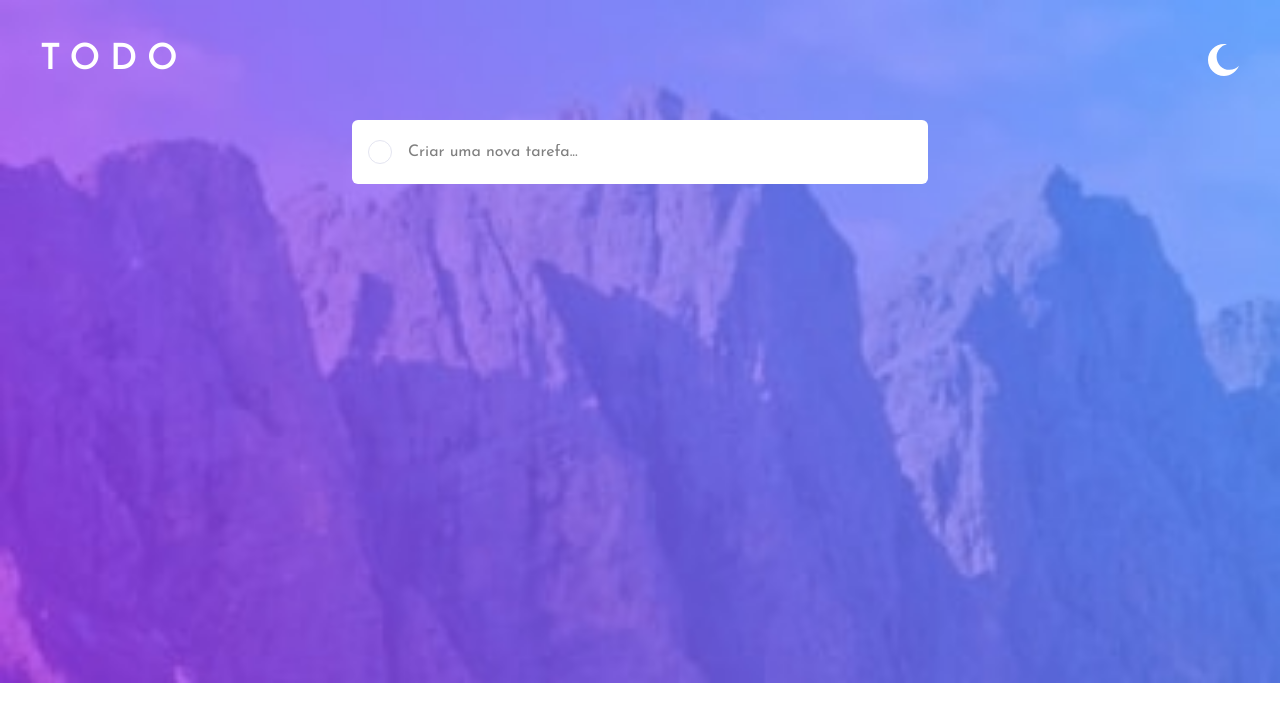
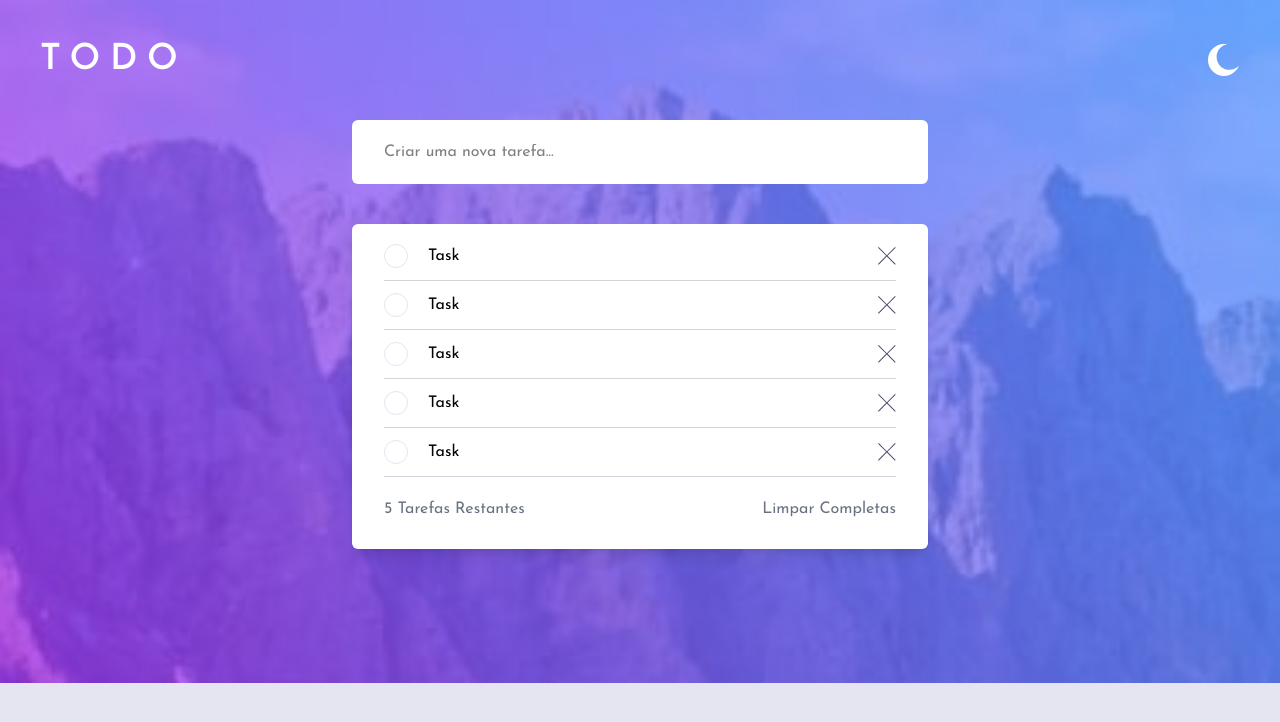
Before and after one commit to endriusssantos/todo-app-react, a React (Vite) app: page / in a window 1280 px wide. Shown: the top 722 px of the page. Built offline with nearby package versions, Linux system fonts and the light colour scheme.

Commit message:
criado o container de tarefas e exibição das tarefas, também alterado lógica do App.jsx

```diff
--- a/src/App.jsx
+++ b/src/App.jsx
@@ -1,10 +1,16 @@
+import InputContainer from "./components/InputContainer/InputContainer";
 import MainContainer from "./components/MainContainer/MainContainer";
+import Task from "./components/Task/Task";
+import TaskContainer from "./components/TaskContainer/TAskContainer";
 
 function App() {
   return (
-    <>
-      <MainContainer></MainContainer>
-    </>
+    <MainContainer>
+      <InputContainer />
+      <TaskContainer>
+        <Task />
+      </TaskContainer>
+    </MainContainer>
   );
 }
 
--- a/src/components/InputContainer/InputContainer.jsx
+++ b/src/components/InputContainer/InputContainer.jsx
@@ -1,16 +1,11 @@
 const InputContainer = () => {
   return (
-    <div className="mt-10 flex w-full justify-center">
-      <div className="relative w-[90%] max-w-xl">
-        <div className="absolute inset-y-0 left-4 flex items-center">
-          <div className="h-6 w-6 cursor-pointer rounded-full border border-[#e4e5f1ff] bg-white"></div>
-        </div>
-        <input
-          type="text"
-          placeholder="Criar uma nova tarefa..."
-          className="w-full rounded-md bg-white py-5 pl-14 caret-purple-600 focus:ring-3 focus:ring-purple-600 focus:outline-none"
-        />
-      </div>
+    <div className="mx-auto mt-10 w-[90%] max-w-xl">
+      <input
+        type="text"
+        placeholder="Criar uma nova tarefa..."
+        className="w-full rounded-md bg-white px-8 py-5 caret-purple-600 focus:ring-3 focus:ring-purple-600 focus:outline-none"
+      />
     </div>
   );
 };
--- a/src/components/MainContainer/MainContainer.jsx
+++ b/src/components/MainContainer/MainContainer.jsx
@@ -1,9 +1,8 @@
 import moonIcon from "../../assets/icon-moon.svg";
-import InputContainer from "../InputContainer/InputContainer";
 
-const MainContainer = () => {
+const MainContainer = ({ children }) => {
   return (
-    <div className="bg-light-mobile min-h-screen font-[Josefin_Sans]">
+    <div className="bg-light-mobile min-h-screen bg-[#e4e5f1ff] font-[Josefin_Sans]">
       <div className="flex items-center justify-between px-10 pt-10">
         <h1 className="text-4xl font-semibold tracking-[0.6rem] text-white">
           TODO
@@ -12,7 +11,7 @@ const MainContainer = () => {
           <img src={moonIcon} alt="Mudar Tema" className="h-8 w-8" />
         </button>
       </div>
-      <InputContainer />
+      {children}
     </div>
   );
 };
--- /dev/null
+++ b/src/components/Task/Task.jsx
@@ -0,0 +1,15 @@
+import iconCross from "../../assets/icon-cross.svg";
+
+const Task = () => {
+  return (
+    <div className="relative flex items-center gap-5 border-b border-gray-300 py-3">
+      <button className="h-6 w-6 cursor-pointer rounded-full border border-[#e4e5f1ff] bg-white"></button>
+      <h2>Task</h2>
+      <button className="absolute right-0 cursor-pointer">
+        <img src={iconCross} alt="Apagar Tarefa" />
+      </button>
+    </div>
+  );
+};
+
+export default Task;
--- /dev/null
+++ b/src/components/TaskContainer/TaskContainer.jsx
@@ -0,0 +1,19 @@
+import Task from "../Task/Task";
+
+const TaskContainer = () => {
+  return (
+    <div className="mx-auto mt-10 w-[90%] max-w-xl rounded-md bg-white px-8 pt-2 pb-7 shadow-lg">
+      <Task />
+      <Task />
+      <Task />
+      <Task />
+      <Task />
+      <div className="flex justify-between pt-5 text-gray-500">
+        <h3>5 Tarefas Restantes</h3>
+        <button>Limpar Completas</button>
+      </div>
+    </div>
+  );
+};
+
+export default TaskContainer;
```
